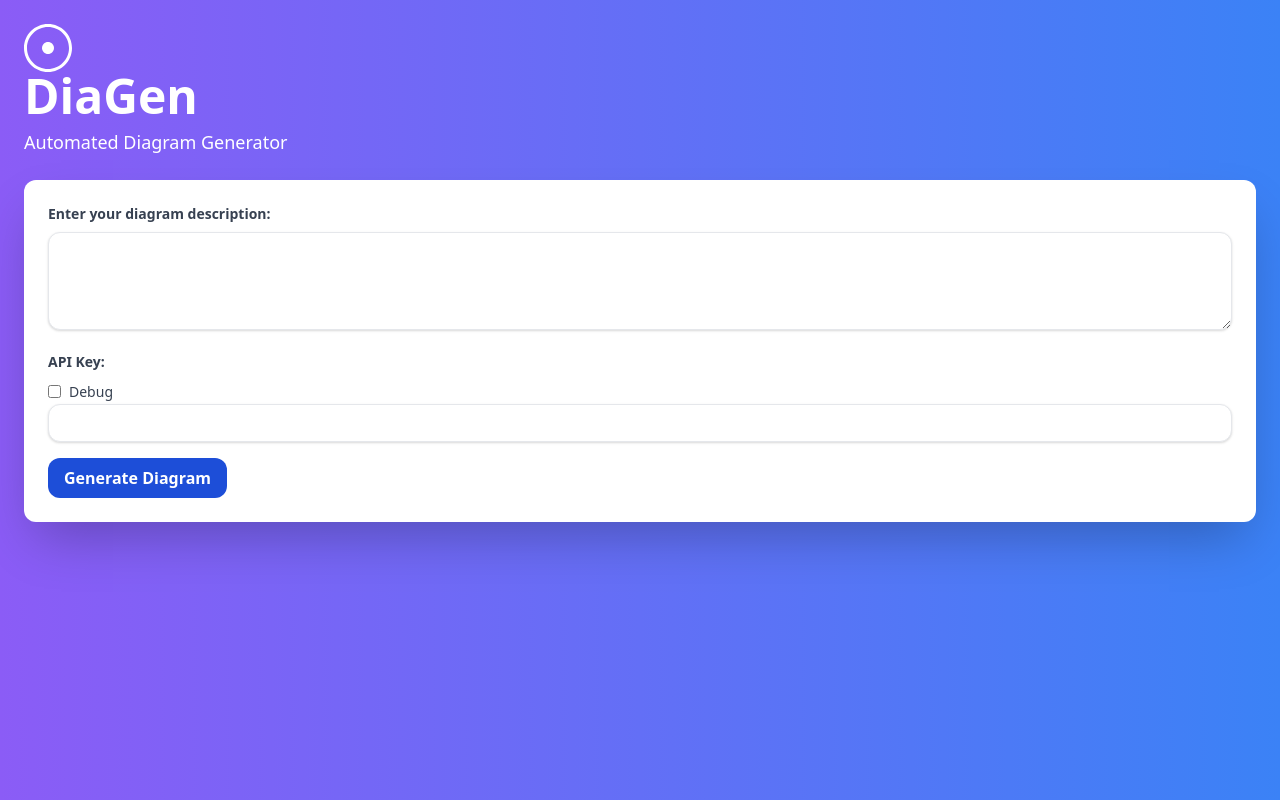
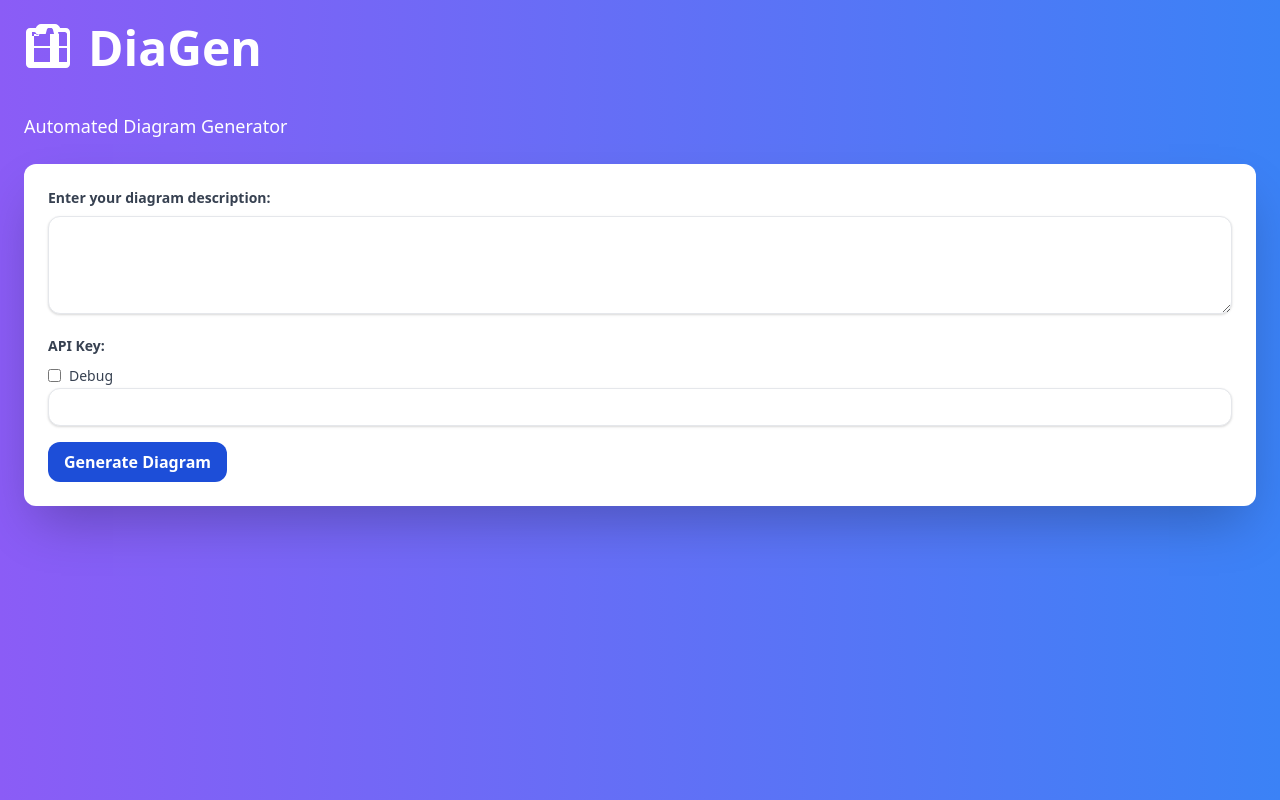
Before and after one commit to steven-deboer/diagen, a plain HTML site: page index.html in a window 1280 px wide. Drawn offline with nearby package versions, Linux system fonts and the light colour scheme.

Commit message:
Updated logo (not exactly improved :-))

```diff
--- a/index.html
+++ b/index.html
@@ -17,16 +17,13 @@
 </head>
 <body class="min-h-screen bg-gradient-to-r from-purple-500 to-blue-500">
     <div class="container mx-auto p-6">
+        <div class="flex items-center space-x-4 mb-10">
+            <svg xmlns="http://www.w3.org/2000/svg" width="48" height="48" viewBox="0 0 48 48" class="text-white fill-current">
+                <path d="M42 4h-5.8C35.3 1.8 33.3 0 31 0H17C14.7 0 12.7 1.8 11.8 4H6c-2.2 0-4 1.8-4 4v32c0 2.2 1.8 4 4 4h36c2.2 0 4-1.8 4-4V8c0-2.2-1.8-4-4-4zm-19 0h4c.9 0 1.7.7 1.9 1.6l1.2 4.4h-8.4l1.2-4.4c.2-.9 1-1.6 1.9-1.6zm-7.6 6l-.6 2H8V8h2.2c1.2 0 2.2 1 2.2 2.2v.8zm9.6 28H10V24h16v14zm0-16H10V10h16v12zm18 16h-8V24h8v14zm0-16h-8V10h8v12zm0-14v2h-8.4l-.6-2h6.8c1.2 0 2.2 1 2.2 2.2V10h2V8c0-1.1-.9-2-2-2h-1.8z"/>
+            </svg>
+            <h1 class="text-5xl font-bold text-white">DiaGen</h1>
+        </div>
 
-      <h1 class="text-5xl font-bold text-white mb-2">
-        <svg class="diagen-logo" viewBox="0 0 512 512" xmlns="http://www.w3.org/2000/svg">
-          <path d="M256,0C114.624,0,0,114.624,0,256c0,141.376,114.624,256,256,256c141.376,0,256-114.624,256-256
-          C512,114.624,397.376,0,256,0z M256,480c-123.52,0-224-100.48-224-224S132.48,32,256,32c123.52,0,224,100.48,224,224
-          S379.52,480,256,480z"/>
-          <path d="M320,256c0,35.296-28.704,64-64,64c-35.296,0-64-28.704-64-64c0-35.296,28.704-64,64-64C291.296,192,320,220.704,320,256z"/>
-        </svg>
-        DiaGen
-      </h1>
       <p class="text-lg text-white mb-6">Automated Diagram Generator</p>
       <form id="generatorForm" class="bg-white shadow-2xl rounded-xl p-6">
         <div class="mb-4">
```
